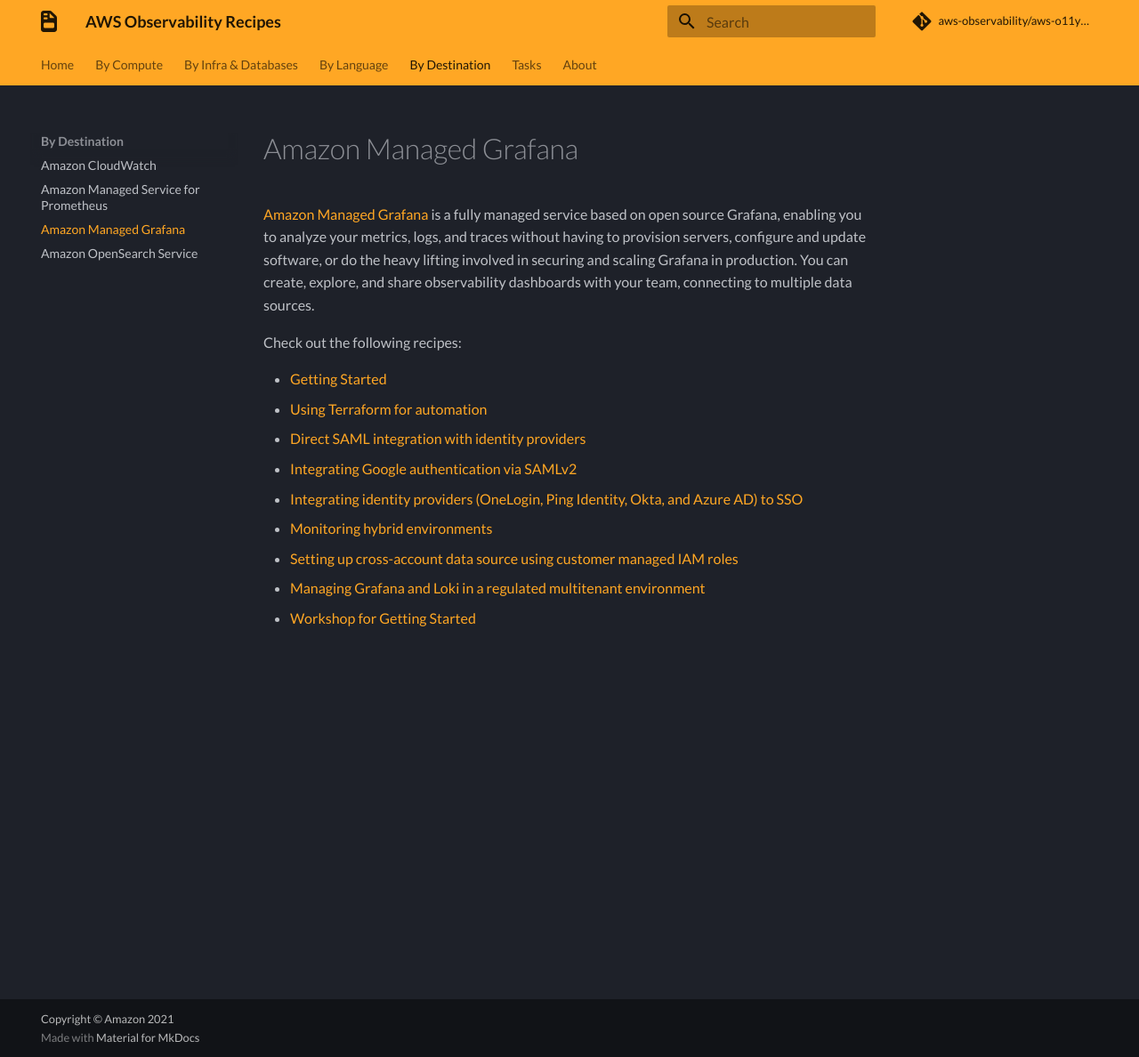
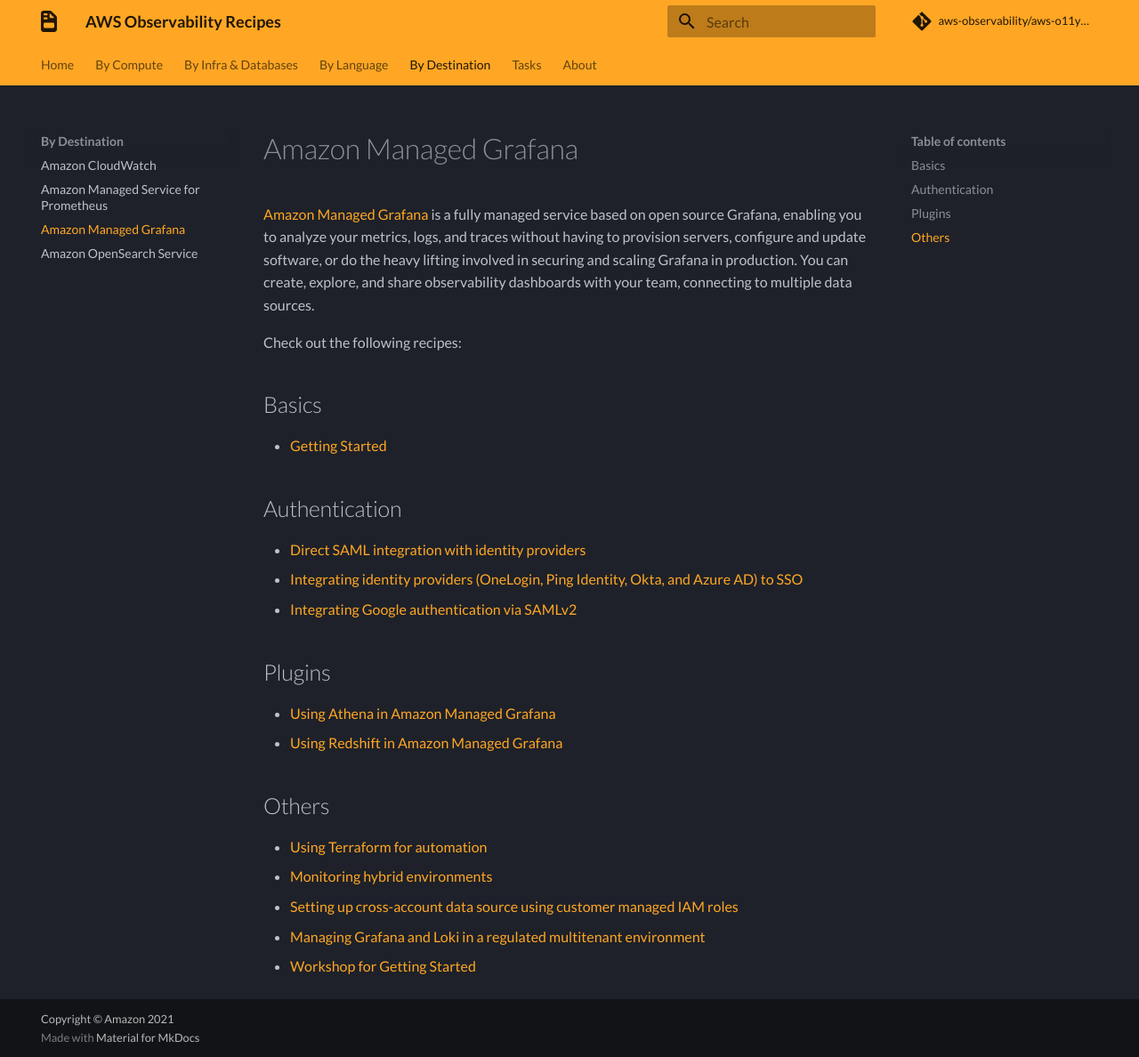
Before and after one commit to aws-observability/aws-o11y-recipes, an MkDocs documentation site: the page built from docs/amg.md, in a window 1280 px wide and 1188 px high. Shown: the whole window at 89% size. Built offline with MkDocs 1.6.1 and Material for MkDocs 9.7.7, drawn with Linux system fonts in a browser that asks for light colours; some web fonts are replaced; comment, search, counter and statistics services are not loaded.

Commit message:
adds plugins to AMG

```diff
--- a/docs/amg.md
+++ b/docs/amg.md
@@ -9,11 +9,24 @@
 
 Check out the following recipes:
 
+## Basics
+
 - [Getting Started][amg-gettingstarted]
+
+## Authentication
+
+- [Direct SAML integration with identity providers][amg-saml]
+- [Integrating identity providers (OneLogin, Ping Identity, Okta, and Azure AD) to SSO][amg-idps]
+- [Integrating Google authentication via SAMLv2][amg-google-idps]
+
+## Plugins
+
+- [Using Athena in Amazon Managed Grafana][amg-plugin-athena]
+- [Using Redshift in Amazon Managed Grafana][amg-plugin-redshift]
+
+## Others
+
 - [Using Terraform for automation][amg-tf-automation]
-- [Direct SAML integration with identity providers][amg-saml]
-- [Integrating Google authentication via SAMLv2][amg-google-idps]
-- [Integrating identity providers (OneLogin, Ping Identity, Okta, and Azure AD) to SSO][amg-idps]
 - [Monitoring hybrid environments][amg-hybridenvs]
 - [Setting up cross-account data source using customer managed IAM roles][amg-xacc-ds]
 - [Managing Grafana and Loki in a regulated multitenant environment][grafana-loki-regenv]
@@ -29,3 +41,6 @@
 [amg-xacc-ds]: https://aws.amazon.com/blogs/opensource/setting-up-amazon-managed-grafana-cross-account-data-source-using-customer-managed-iam-roles/
 [grafana-loki-regenv]: https://aws.amazon.com/blogs/opensource/how-to-manage-grafana-and-loki-in-a-regulated-multitenant-environment/
 [amg-oow]: https://observability.workshop.aws/en/amg.html
+[amg-tf-automation]: recipes/amg-automation-tf.md
+[amg-plugin-athena]: recipes/amg-athena-plugin.md
+[amg-plugin-redshift]: recipes/amg-redshift-plugin.md
```
Also changed, not shown: other parts of docs/amg.md (+0 -1 lines).
